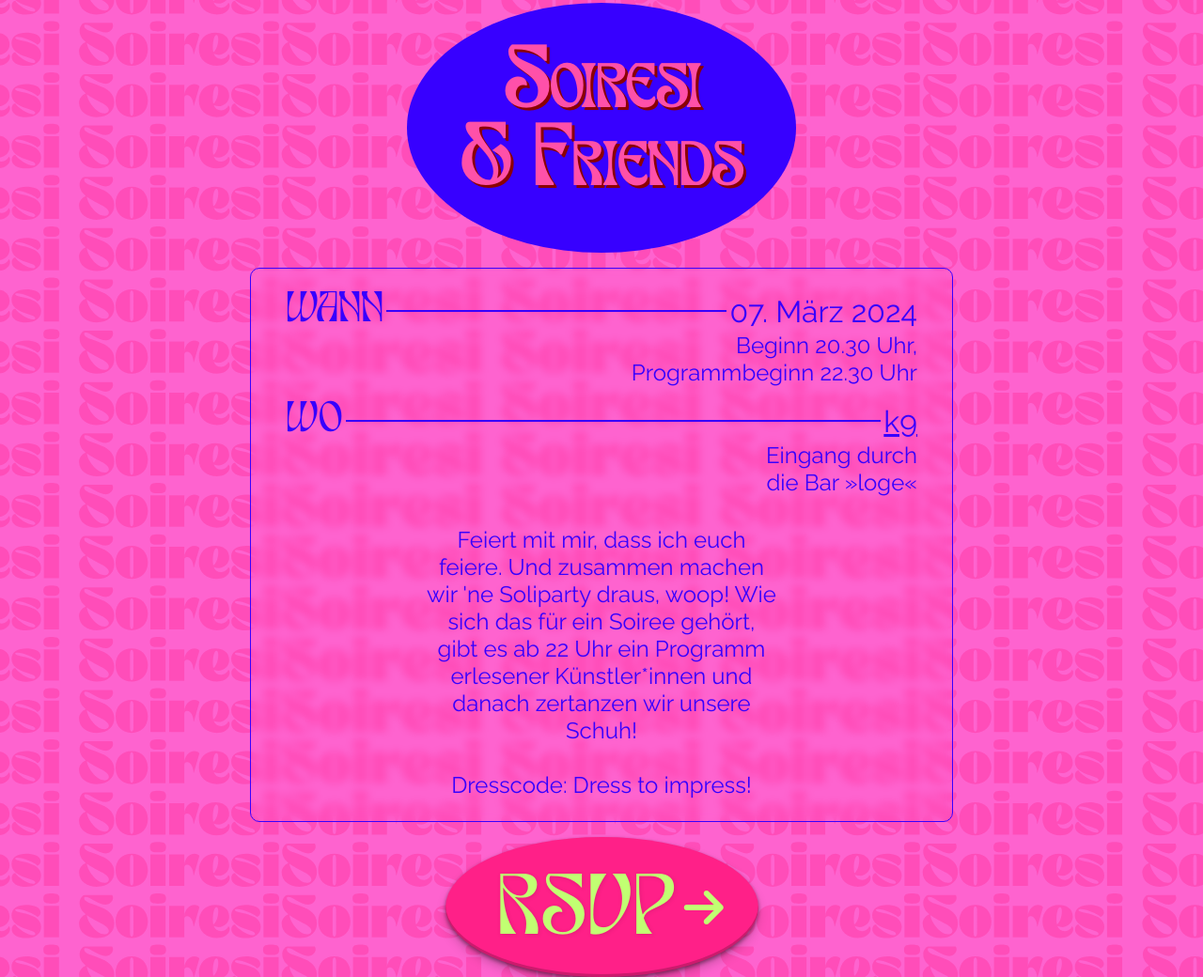
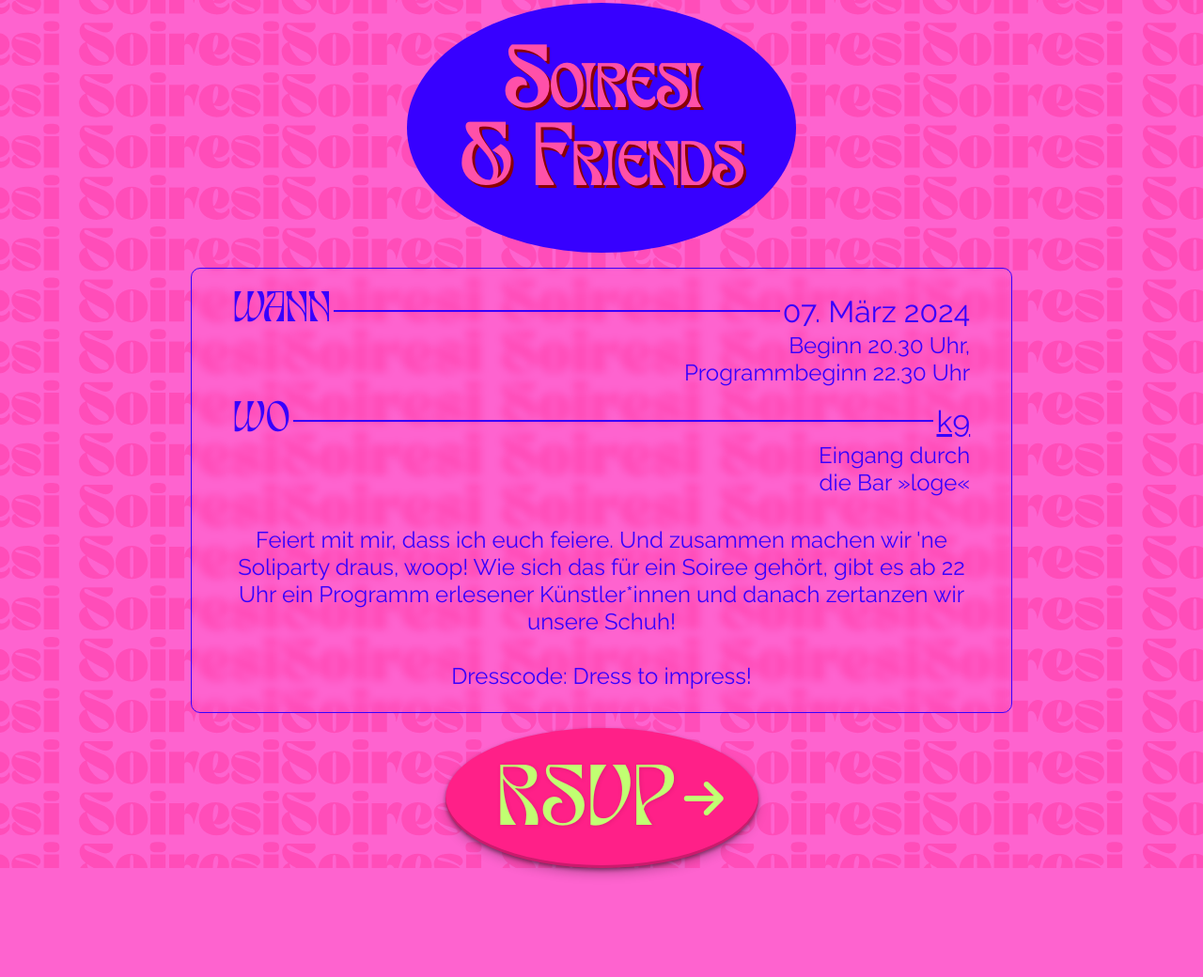
Before and after one commit to soiresi/soiresi.github.io, a plain HTML site: page index.html in a window 1280 px wide. Shown: the part 797-1837 px from the top of the page at 94% size. After the commit the page ends 1721 px from the top, so only its background shows below. Drawn offline with nearby package versions, Linux system fonts and the light colour scheme.

Commit message:
Add files via upload

```diff
--- a/style.css
+++ b/style.css
@@ -506,7 +506,7 @@ height: 1px;
         font-family: Raleway;
         font-size: 1.5rem;
         color: #3700ff;
-        width: 50%;
+        width: 90%;
         text-align: center;
         padding-top: 2rem;
         margin: auto;
@@ -521,7 +521,7 @@ height: 1px;
         align-items: flex-end;
         justify-content: space-between;
         gap: .2rem;
-        width: 60%;
+        width: 90%;
     }
 
 
@@ -612,7 +612,7 @@ height: 2px;
 
 
 .wrapwrap {
-    max-width: 60%;
+    max-width: 70%;
 }
 
 
```
